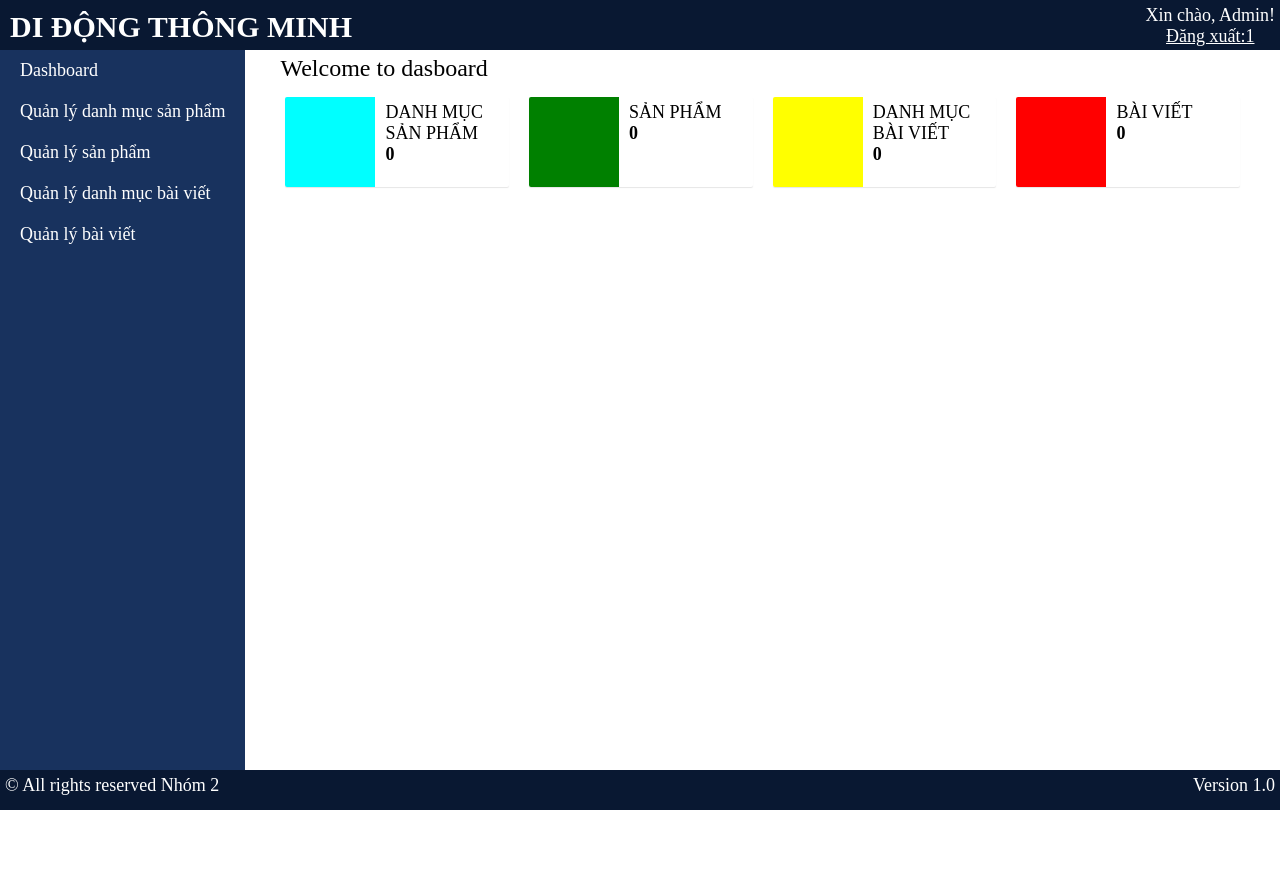
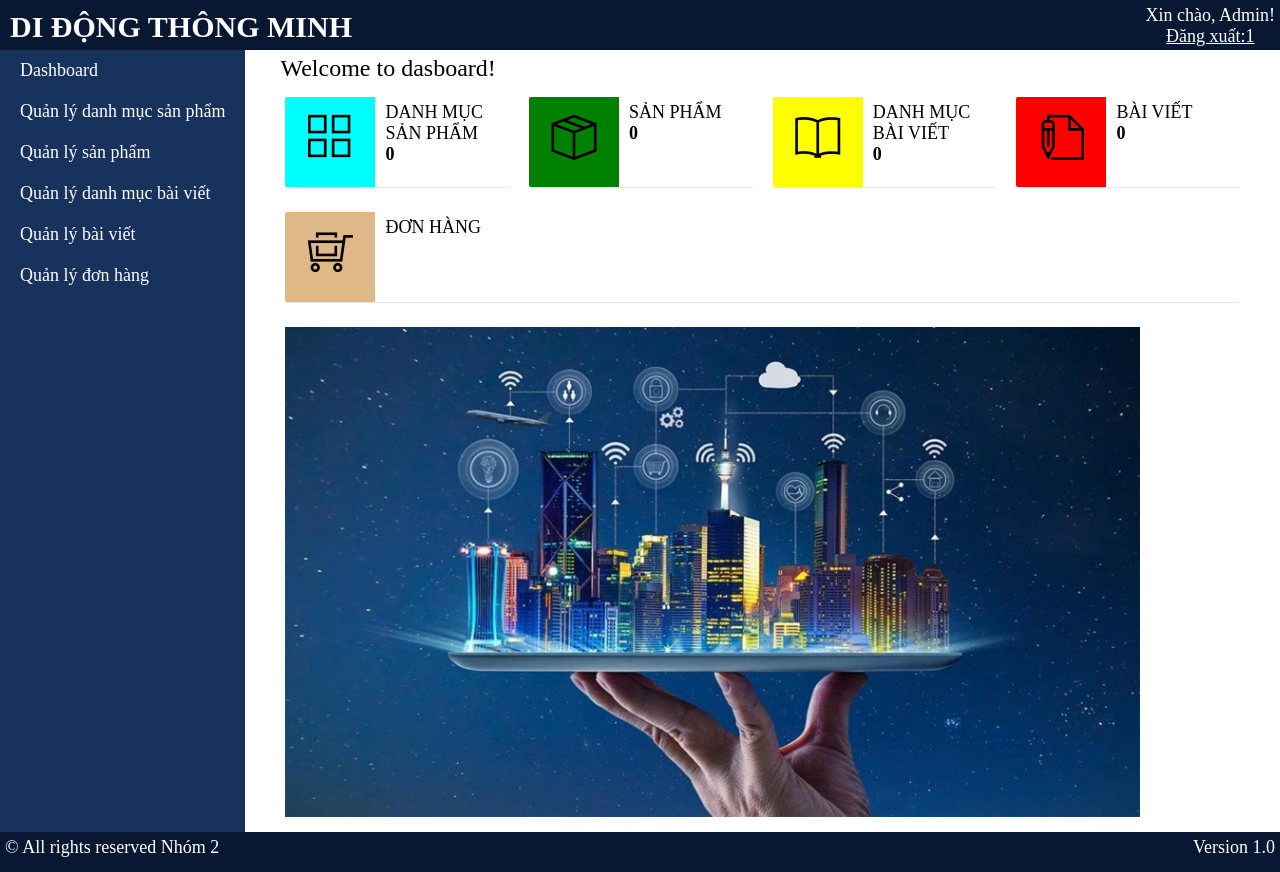
Before and after one commit to DuysStar2k3/WebBanHang, a PHP site: page /admin/index.php in a window 1280 px wide. Before the commit the page ends 810 px from the top, so only its background shows below. Run offline with PHP 8.4, Linux system fonts and the light colour scheme; the visitor is signed in with stand-in values (Sample User, id 1); data that the repository does not hold is empty.

Commit message:
dashboard

```diff
--- a/Project_Web/admin/css/style.css
+++ b/Project_Web/admin/css/style.css
@@ -1,15 +1,15 @@
 /* Reset CSS */
-*{
+* {
     padding: 0;
     margin: 0;
     box-sizing: border-box;
 }
 
-.clear{
+.clear {
     clear: both;
 }
 
-h3{
+h3 {
     text-align: center;
 }
 
@@ -19,14 +19,15 @@
     font-size: 18px;
 }
 
-input, textarea {
+input,
+textarea {
     padding: 5px;
     width: 100%;
 }
 
 .no-resize {
     resize: none;
-  }
+}
 
 /* font-size */
 
@@ -54,6 +55,10 @@
     margin: 5px;
 }
 
+.mg-10 {
+    margin: 10px;
+}
+
 .pd-5 {
     padding: 5px;
 }
@@ -61,6 +66,7 @@
 .bd-5 {
     border-radius: 5px;
 }
+
 /* .wrapper{
     border: 1px solid #000000;
     height: auto;
@@ -69,10 +75,10 @@
 } */
 
 table {
-        width: 50%;
-        padding: 5px;
-        margin: 20px auto;
-        border-collapse: collapse;
+    width: 50%;
+    padding: 5px;
+    margin: 20px auto;
+    border-collapse: collapse;
 
 }
 
@@ -99,11 +105,10 @@
 
 /* menu_list */
 
-.menu_container {
-}
+.menu_container {}
 
 .bg-main-menu {
-    background-color:#18325e;
+    background-color: #18325e;
     min-height: 90vh;
 }
 
@@ -137,11 +142,11 @@
 
 
 /* danhmuc */
-.danhmuc-add {
+.danhmuc-add {}
 
-}
-
-.danhmuc-add tr,th,td {
+.danhmuc-add tr,
+th,
+td {
     padding: 5px;
 }
 
@@ -149,9 +154,7 @@
     padding: 5px;
 }
 
-.danhmuc-lietke {
-
-}
+.danhmuc-lietke {}
 
 .danhmuc-lietke td {
     text-align: center;
@@ -159,9 +162,7 @@
 
 /* main */
 
-.main-container {
-
-}
+.main-container {}
 
 .main-item {
     display: flex;
@@ -193,12 +194,16 @@
     background-color: yellow;
 }
 
+.bg-azure {
+    background-color: burlywood;
+}
+
 .info-box {
     display: block;
     min-height: 90px;
     background: #fff;
     width: 100%;
-    box-shadow: 0 1px 1px rgba(0,0,0,0.1);
+    box-shadow: 0 1px 1px rgba(0, 0, 0, 0.1);
     border-radius: 2px;
     margin-bottom: 15px;
 }
@@ -232,6 +237,30 @@
     font-size: 18px;
 }
 
+.img-dashboard {}
+
+.img-dashboard>img {
+    background-color: #012148;
+    width: 95%;
+    object-fit: cover;
+}
+
+.bieudo {
+    display: block;
+}
+
+.dashboard-columm {
+    width: 300px;
+
+}
+
+.circle {
+    width: 100%;
+    height: 100%;
+    background-color: #3498db;
+    border-radius: 50%;
+
+}
 
 /* header-admin */
 
@@ -245,7 +274,7 @@
     justify-content: space-between;
 }
 
-.header-admin-text  {
+.header-admin-text {
 
     font-weight: bold;
     font-size: 30px;
--- a/Project_Web/admin/index.php
+++ b/Project_Web/admin/index.php
@@ -13,6 +13,7 @@
     <title>Admin</title>
     <link rel="stylesheet" href="../admin/css/style.css">
     <link rel="stylesheet" href="css/login.php">
+    <link rel="stylesheet" href="../css/themify-icons/themify-icons.css">
 </head>
 
 <body>
--- a/Project_Web/admin/modules/dashboard.php
+++ b/Project_Web/admin/modules/dashboard.php
@@ -1,4 +1,4 @@
-<p class="font-size-24 mg-5">Welcome to dasboard</p>
+<p class="font-size-24 mg-5">Welcome to dasboard!</p>
 <?php
 //đếm danh mục
 $sql_dem_danhmuc = "SELECT COUNT(*) AS dem FROM tbl_danhmuc";
@@ -12,6 +12,10 @@
 //dem bai viet
 $sql_dem_baiviet = "SELECT COUNT(*) AS dem FROM tbl_baiviet";
 $query_dem_baiviet = $mysqli->query($sql_dem_baiviet);
+//dem don hang
+
+
+
 ?>
 
 <!--
@@ -24,7 +28,7 @@
     ?>
 
         <div class="info-box fex-1">
-            <span class="info-box-icon bg-aqua"><i class=""></i></span>
+            <span class="info-box-icon bg-aqua"><i class="ti-layout-grid2"></i></span>
 
             <div class="info-box-content">
                 <span class="info-box-text">Danh mục sản phẩm</span><br>
@@ -44,7 +48,7 @@
         $soLuongSanPham = $result['dem'];
     ?>
         <div class="info-box fex-1">
-            <span class="info-box-icon bg-green"><i class=""></i></span>
+            <span class="info-box-icon bg-green"><i class="ti-package"></i></span>
 
             <div class="info-box-content">
                 <span class="info-box-text">Sản phẩm</span><br>
@@ -64,7 +68,7 @@
         $soLuongDanhMucBaiViet = $result['dem'];
     ?>
         <div class="info-box fex-1">
-        <span class="info-box-icon bg-yellow"><i class=""></i></span>
+            <span class="info-box-icon bg-yellow"><i class="ti-book"></i></span>
 
             <div class="info-box-content">
                 <span class="info-box-text">Danh mục bài viết</span><br>
@@ -84,7 +88,7 @@
     ?>
 
         <div class="info-box fex-1">
-        <span class="info-box-icon bg-red"><i class=""></i></span>
+            <span class="info-box-icon bg-red"><i class="ti-write"></i></span>
 
             <div class="info-box-content">
                 <span class="info-box-text">Bài viết</span><br>
@@ -95,4 +99,27 @@
     <?php
     }
     ?>
+<!--
+    //hiển thị số lương bài viết -->
+
+    <div class="info-box mg-10">
+        <span class="info-box-icon bg-azure"><i class="ti-shopping-cart-full"></i></span>
+
+        <div class="info-box-content">
+            <span class="info-box-text">Đơn hàng</span><br>
+            <span class="info-box-number"></span>
     </div>
+    <!-- /.info-box-content -->
+    </div>
+
+    <div class="img-dashboard mg-10">
+        <img src="./img/dash-img.jpg" alt="" width="100%">
+    </div>
+
+    <div class="">
+        <div class="">
+            <div class=""></div>
+        </div>
+    </div>
+
+</div>
--- a/Project_Web/admin/modules/main.php
+++ b/Project_Web/admin/modules/main.php
@@ -18,7 +18,7 @@
         include("modules/quanlysp/lietke.php");
     } elseif ($tmp == 'quanlysp' && $query == 'sua') {
         include("modules/quanlysp/sua.php");
-    //quanlybv
+        //quanlybv
     } elseif ($tmp == 'quanlybviet' && $query == 'them') {
         include("modules/quanlybviet/them.php");
         include("modules/quanlybviet/lietke.php");
@@ -30,8 +30,12 @@
         include("modules/quanlydmbviet/them.php");
         include("modules/quanlydmbviet/lietke.php");
     } elseif ($tmp == 'quanlydmbviet' && $query == 'sua') {
-        include("modules/quanlydmbviet/sua.php");}
-     else {
+        include("modules/quanlydmbviet/sua.php");
+    }
+    //quanlydonhang
+    elseif ($tmp == 'quanlydonhang' && $query == 'them') {
+        include("modules/quanlydonhang/lietke.php");
+    } else {
         include("modules/dashboard.php");
     }
     ?>
--- a/Project_Web/admin/modules/menu.php
+++ b/Project_Web/admin/modules/menu.php
@@ -25,6 +25,11 @@
                 Quản lý bài viết
             </a>
         </li>
+        <li class="">
+            <a href="index.php?action=quanlydonhang&query=lietke">
+                Quản lý đơn hàng
+            </a>
+        </li>
     </ul>
 </div>
 
```
Also changed, not shown: Project_Web/admin/modules/quanlydonhang/lietke.php (added), Project_Web/admin/modules/quanlydonhang/xuly.php (added). Lines whose indentation alone changed are shown as unchanged.
